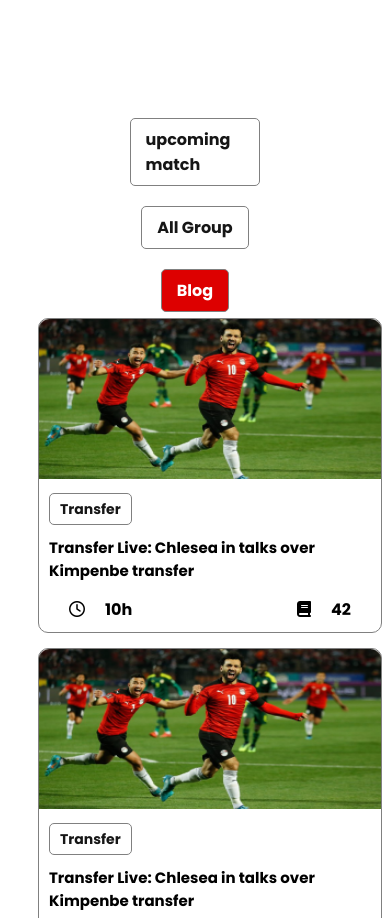
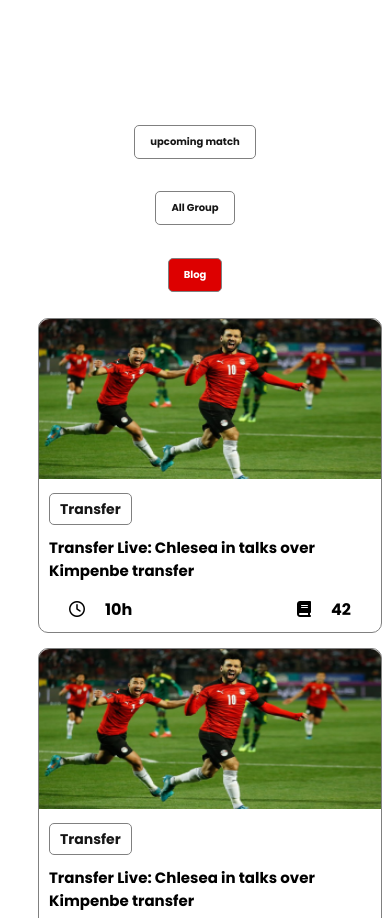
Before and after one commit to Rasheduzzaman63/world-cup, a plain HTML site: page index.html in a window 390 px wide. Shown: the part 1136-2054 px from the top of the page. Drawn offline with Linux system fonts and the light colour scheme.

Commit message:
change all match font-size

```diff
--- a/styles/style.css
+++ b/styles/style.css
@@ -205,6 +205,9 @@ footer{
     .all-match {
         background-color: white;
     }
+    .all-match a{
+        font-size: 10px;
+    }
     .blogs{
         grid-template-columns: repeat(1, 1fr);
     }
```
